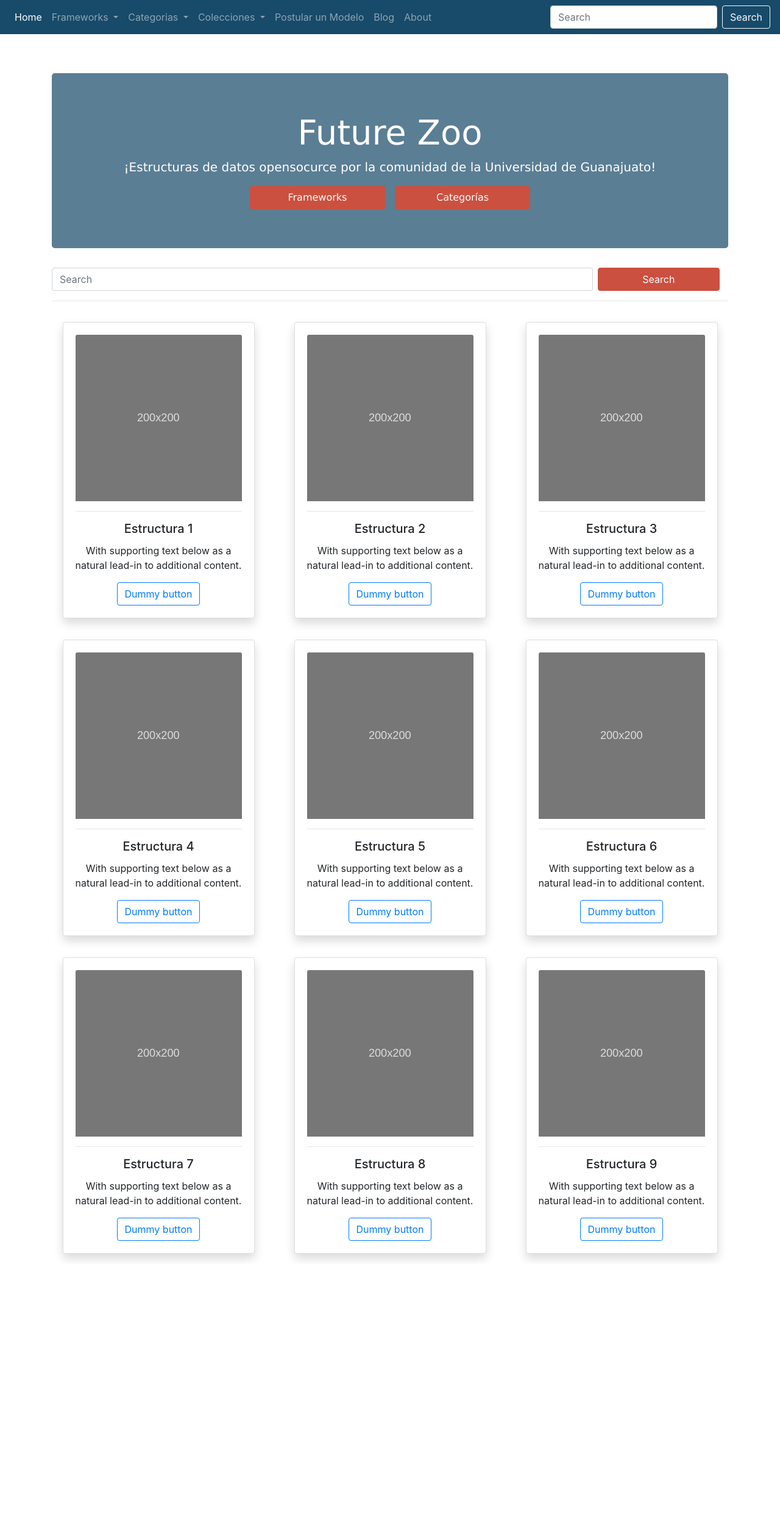
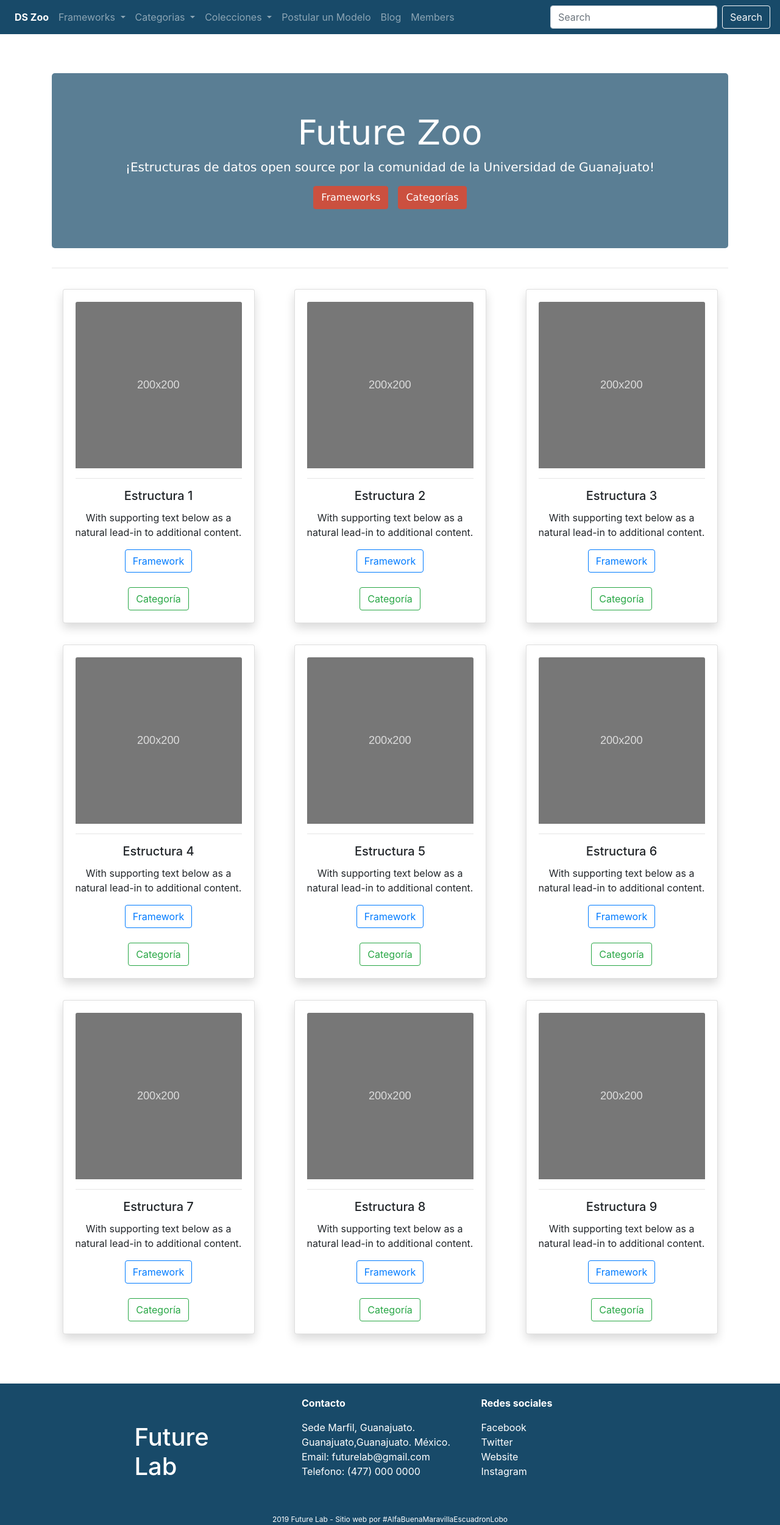
Before and after one commit to futurelabmx/dszoo, a Flask app: page / in a window 1280 px wide. Shown: the whole page at 61% size. Before the commit the page ends 2067 px from the top, so only its background shows below. Run offline with Flask 2, Linux system fonts and the light colour scheme; some libraries are stand-ins or nearby versions.

Commit message:
Modificación mayor de la página en el LHD.

```diff
--- /dev/null
+++ b/info.py
@@ -0,0 +1,41 @@
+Titulo_Random = {
+    "titulo" : "",
+    "Descripcion" : "",
+    "Categorias" : ["Ejemplo 1","Ejemplo 2","Ejemplo 3"]
+}
+
+Zaid={
+    "Nombre" :"Zaid de Anda",
+    "Descripcion" :"El spiderman",
+    "GitHub":"https://github.com/ZaidTheJedi",
+    "imagen":"https://scontent.fmex10-2.fna.fbcdn.net/v/t1.0-9/76655347_2578826362165596_5823929259139268608_o.jpg?_nc_cat=103&_nc_eui2=AeHO2xSspBZA3J8E39knOAAxI2qsCHEiLlrxFKdHgjA1XNvYwojy4crvYLdEE5im49tQGHWXBNKgNU67fQ0CPwac-tez8qcvAsMJQzxrIhSF9Q&_nc_ohc=jZBpue6HxcQAQlLYhSBDc_SkbjnjOH07XWyniZuSVLO9ACv80aVaen3GQ&_nc_ht=scontent.fmex10-2.fna&oh=96249b030edefc09f1937a60868c5d21&oe=5E76B21D"
+}
+
+Cristopher={
+    "Nombre" :"Cristopher Guapo",
+    "Descripcion" :"El hacker guapo",
+    "GitHub":"https://github.com/CristopherA96",
+    "imagen":"https://scontent-lax3-2.xx.fbcdn.net/v/t1.0-9/48389588_2021190154595694_3757159149121568768_o.jpg?_nc_cat=107&_nc_eui2=AeH4wDe3f4l0dP6X1AuTzSwGMZ6VyIrQjGUIgv_jSROFmDNt3wJJznw7UqQrGvss-oJnBRTYMPUTVaJ9b2c0DuOfvV4XZQPU8-pz0kqu6aKAXA&_nc_ohc=MC572hhhZbsAQkyofedrzcUnmLdk1tKTEwHvniyLbF3XyP-aw4h3hxBqg&_nc_ht=scontent-lax3-2.xx&oh=0d0ee3e8f1f6e61dfcbb797545338782&oe=5E7C08A9"
+}
+
+Ramiro={
+    "Nombre" :"Jose Ramiro Fuentes",
+    "Descripcion" :"El grandote",
+    "GitHub":"https://github.com/RamiroFuentes",
+    "imagen":"https://scontent-lax3-2.xx.fbcdn.net/v/t1.0-9/28958775_2098097743758607_295344947464073307_n.jpg?_nc_cat=111&_nc_eui2=AeHltZ8kCcT5DA9XjaOWeRLFCw5f02eeRQCbqDLShS_xVPwifkkcYRZsn8xcvLJi9wVPMn4cYpQy4qXaM_1nQ4qEnZmSLSQYWXckRT9c-M8uuA&_nc_ohc=BpoY8OCbbwkAQmOnmbF2DfeLfzNKciYe9cAkPszE1KqRE86Aa7ZEwDJWw&_nc_ht=scontent-lax3-2.xx&oh=72dd17f4957c24e9c140be55820d21a8&oe=5E73E424"
+}
+
+Rodolfo={
+    "Nombre" :"Rodolfo Ferro",
+    "Descripcion" :"El führer",
+    "GitHub":"https://github.com/RodolfoFerro",
+    "imagen":"https://avatars3.githubusercontent.com/u/8453749?s=460&v=4"
+}
+
+Pedro = {
+    "Nombre" :"Pedro A. Guardado",
+    "Descripcion" :"El Ausente",
+    "GitHub":"https://github.com/PAGuardado",
+    "imagen":"https://avatars1.githubusercontent.com/u/51490532?s=460&v=4"
+}
+miembros = [Rodolfo,Zaid,Cristopher,Ramiro,Pedro]
--- a/templates/base.html
+++ b/templates/base.html
@@ -27,7 +27,7 @@
     <div class="collapse navbar-collapse" id="navbarSupportedContent">
       <ul class="navbar-nav mr-auto">
         <li class="nav-item active">
-          <a class="nav-link" href="#">Home <span class="sr-only">(current)</span></a>
+          <a class="nav-link" href="/"><b>DS Zoo</b><span class="sr-only">(current)</span></a>
         </li>
 
         <li class="nav-item dropdown">
@@ -81,7 +81,7 @@
         </li>
 
         <li class="nav-item">
-          <a class="nav-link" href="#">About</a>
+          <a class="nav-link" href="/members">Members</a>
         </li>
 
       </ul>
@@ -97,7 +97,39 @@
   {% block content %}
   {% endblock %}
 
+  <footer class="page-footer color:blue background-color: #184a69; color:white;">
+      <div class='' style="text-align: center; background-color: #184a69;">
+          <div class=""
+              style="width:250px; height:150px; display: inline-block; text-align: left; color:white;">
+              <h1>Future<br>Lab</h1>
+          </div>
+          <div class=""
+              style="width:250px; height:150px; display: inline-block;  margin: 20px; text-align: left; background-color: #184a69; color:white;">
+              <p><b>Contacto</b></p>
+              <p class="" style="">
+                  Sede Marfil, Guanajuato. <br>
+                  Guanajuato,Guanajuato. México. <br>
+                  Email: futurelab@gmail.com <br>
+                  Telefono: (477) 000 0000</p>
+          </div>
+          <div class="text-left"
+              style="width:250px; height:150px; display: inline-block;  margin: 20px; color:white;">
+              <p style="ccolor:white;"><b>Redes sociales</b></p>
+              <a href="https://www.facebook.com/f.lab.mx/"
+                  style="color:white;; text-decoration: none;">Facebook</a> <br>
+              <a href="https://twitter.com/futurelabmx?s=09" style="color:white; text-decoration: none;">Twitter</a> <br>
+              <a href="https://futurelab.mx/" style="color:white; text-decoration: none;">Website</a> <br>
+              <a href="https://instagram.com/futurelabmx?igshid=1akzaap3vbfyc"
+                  style="color:white;text-decoration: none;">Instagram</a> <br>
+          </div>
+          <div class="text-center" style="font-size: 12px; color:white;">
+              2019 Future Lab - Sitio web por #AlfaBuenaMaravillaEscuadronLobo
+          </div>
+      </div>
 
+
+  <!--Pie de página-->
+  </footer>
   <!-- Optional JavaScript -->
   <!-- jQuery first, then Popper.js, then Bootstrap JS -->
   <script src="https://code.jquery.com/jquery-3.3.1.slim.min.js"
--- a/templates/home.html
+++ b/templates/home.html
@@ -1,30 +1,33 @@
 {% extends "base.html" %}
 {% block content %}
 
-<div class="container rounded" style="margin-top:5%">
+<div class="container rounded" style="margin-top:5%;margin-bottom:5%">
     <div class="jumbotron jumbotron-fluid"
         style="background-color: #5a7e94; border-radius:5px; text-align: center; color: white; font-family: Verdana;">
         <div class="container">
             <h1 class="display-4"><b>Future Zoo</b></h1>
-            <p class="lead"> ¡Estructuras de datos opensocurce por la comunidad de la Universidad de Guanajuato! </p>
+            <p class="lead"> ¡Estructuras de datos open source por la comunidad de la Universidad de Guanajuato! </p>
         </div>
         <button type="button" class="btn btn-danger"
-            style="width: 20%; background-color: #cb503f; color:white; border-color: #cb503f; margin-right: .5%;">Frameworks</button>
+            style="width: auto; background-color: #cb503f; color:white; border-color: #cb503f; margin-right: .5%;">Frameworks</button>
         <button type="button" class="btn btn-danger"
-            style="width: 20%; background-color: #cb503f; color:white; border-color: #cb503f; margin-left: .5%;">Categorías</button>
-    </div>
-
+            style="width: auto; background-color: #cb503f; color:white; border-color: #cb503f; margin-left: .5%;">Categorías</button>
+        </div>
+<!-- BARRA DE BUSQUEDA EN HOME
     <form class="form-inline">
-        <input class="form-control mr-sm-2" type="search" placeholder="Search" aria-label="Search" style="width: 80%;">
+        <input class="form-control mr-sm-2" type="search" placeholder="Search" aria-label="Search" style="width: auto;">
         <button class="btn btn-outline-success my-2 my-sm-0" type="submit"
-            style="width: 18%; background-color: #cb503f; color:white; border-color: #cb503f;">Search</button>
+            style="width: auto; background-color: #cb503f; color:white; border-color: #cb503f;">Search</button>
     </form>
+-->
     <hr>
 
     <!-- Sección de Tarjetas-->
     <div class="row">
 
         <div class="row mx-auto">
+
+            <!-- Ciclo para las etiquetas-->
             {% for i in range(1,10)%}
             <div class="col-sm-4">
                 <div class="card shadow" style="margin:5%;">
@@ -34,11 +37,17 @@
                         <hr>
                         <h5 class="card-title">Estructura {{i}}</h5>
                         <p class="card-text">With supporting text below as a natural lead-in to additional content.</p>
-                        <a href="#" class="btn btn-outline-primary">Dummy button</a>
+                        <a href="#" class="btn btn-outline-primary">Framework</a>
+                        <br>
+                        <br>
+                        <a href="#" class="btn btn-outline-success" style="">Categoría</a>
                     </div>
                 </div>
             </div>
             {% endfor %}
+
         </div>
+    </div>
+</div>
 
 {% endblock %}
--- a/views.py
+++ b/views.py
@@ -1,5 +1,5 @@
 from app import app
-
+from info import miembros
 from flask import render_template
 
 
@@ -15,3 +15,14 @@ def about():
     """URL for about section."""
 
     return render_template('about.html')
+
+@app.route('/estructura')
+def estructura():
+    """Descripcion de cada estructura"""
+
+@app.route('/members')
+def members():
+    """Apartado de miembroos"""
+    members = miembros
+
+    return render_template('members.html',miembros=members)
```
Also changed, not shown: templates/categorias.html (added, +8 -0 lines), templates/estructura.html (added, +8 -0 lines), templates/members.html (added, +27 -0 lines).
